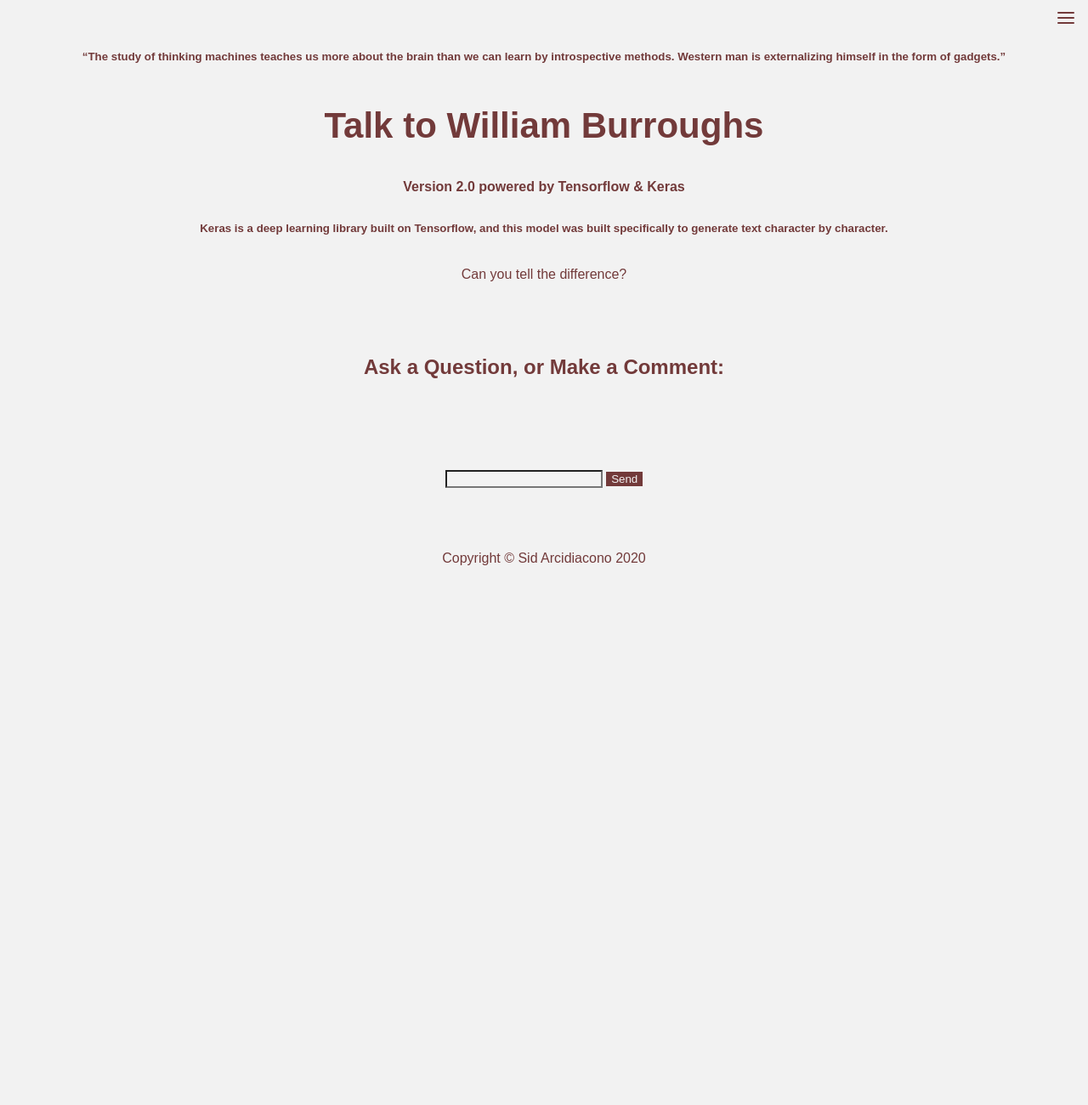
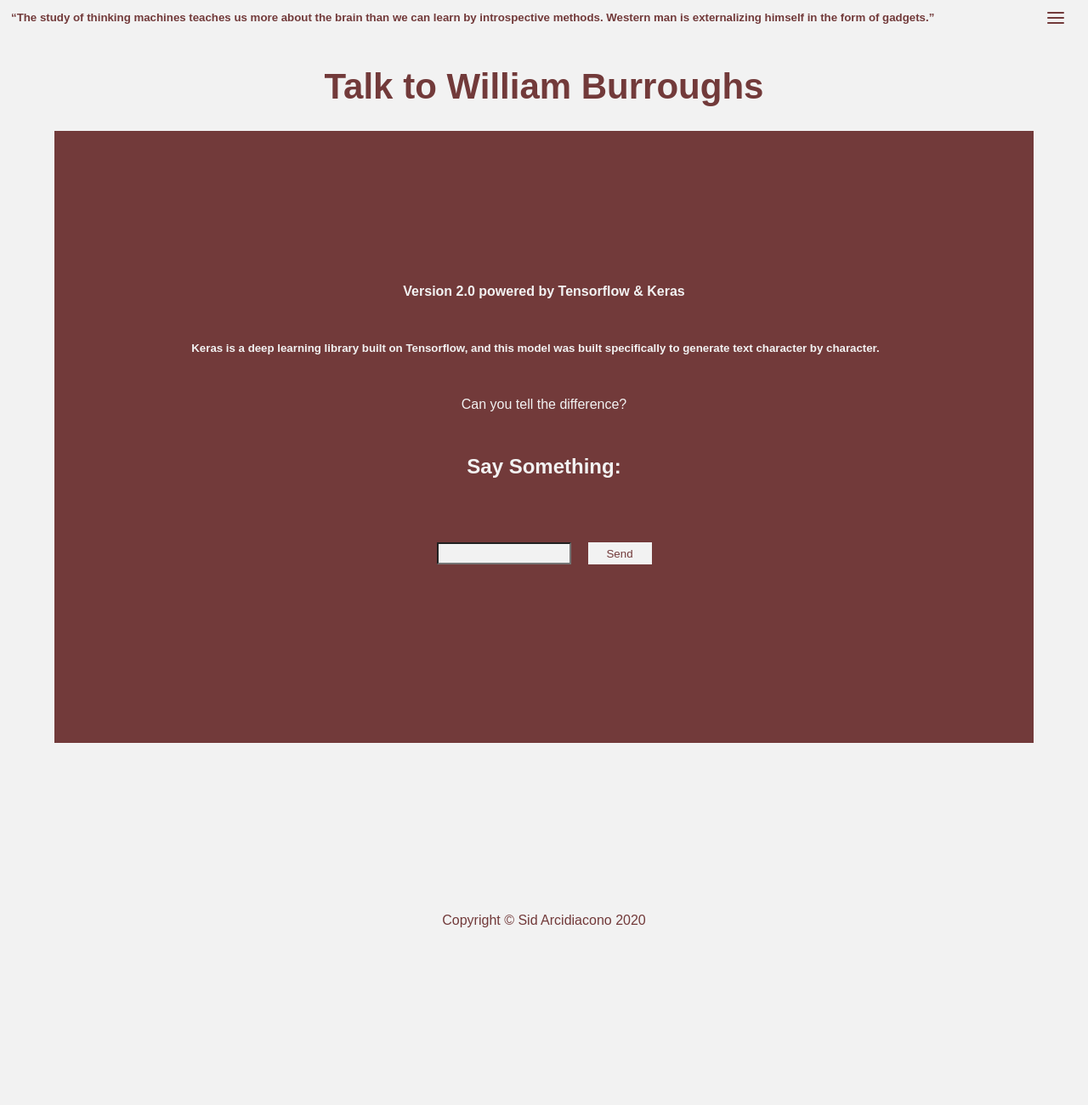
Before and after one commit to sidneyarcidiacono/burroughs, a Flask app: page /kerasgenerator in a window 1280 px wide. Shown: the whole page at 85% size. Before the commit the page ends 665 px from the top, so only its background shows below. Run offline with Flask 2, Linux system fonts and the light colour scheme; some libraries are stand-ins or nearby versions.

Commit message:
Updating html & styling

```diff
--- a/server/static/style.css
+++ b/server/static/style.css
@@ -1,10 +1,10 @@
 * {
-  background-color: #F2F2F2;
   color: #723A3A;
   font-family: sans-serif;
 }
 
 body {
+  background-color: #F2F2F2;
   display: flex;
   flex-direction: column;
   align-items: center;
@@ -12,6 +12,19 @@ body {
 }
 
 header {
+  width: 100%;
+  display: flex;
+  flex-direction: row;
+  align-items: flex-start;
+  justify-content: space-around;
+  margin: auto;
+}
+
+form {
+  display: flex;
+}
+
+.nav {
   display: flex;
   flex-direction: row;
   align-items: flex-end;
@@ -40,9 +53,17 @@ h4 {
   margin: 10px;
 }
 
+h5 {
+  margin-top: 5px;
+  margin-right: 25px;
+  margin-left: 5px;
+  padding: 0;
+}
+
 section {
   padding-top: 40px;
   padding-bottom: 45px;
+  background-color: none;
 }
 
 /* div containing input field */
@@ -51,46 +72,77 @@ div {
   height: 50px;
 }
 
+input {
+  margin: 10px;
+  width: 150px;
+  height: 20px;
+  background-color: #F2F2F2;
+}
+
+input:focus {
+  opacity: 0.75;
+}
+
 button, input[type=submit]{
   drop-shadow: none;
   border: none;
-  background-color: #723A3A;
-  color: #F2F2F2;
+  color: #723A3A;
+  background-color: #F2F2F2;
+  width: 75px;
+  height: 26px;
 }
 
 button:hover, input[type=submit]:hover {
-  background-color: #F2F2F2;
-  color: #723A3A;
-}
-
-input[type="text"]:focus {
-  box-shadow: 0 0 0 3px black;
+  opacity: 0.25;
 }
 
 footer {
   margin-top: auto;
+  padding: 200px;
 }
 
 .invisible {
   display: none;
 }
 
-.content {
-  max-width: 500px;
+.main-content {
+  width: 90vw;
+  height: 90vh;
+  display: flex;
+  align-items: center;
+  justify-content: flex-start;
+  flex-direction: column;
+  background-color: #723A3A;
+}
+
+.main-content-inner {
+  display: flex;
+  align-items: center;
+  justify-content: center;
+  flex-direction: column;
   margin: auto;
-  color: #401b1a;
-  text-align: center;
-  padding: 25px;
-  font-family: Georgia;
+  height: 60%;
+  width: 80%
+}
+
+.main-content-inner h4,
+.main-content-inner h5,
+.main-content-inner h2,
+.main-content-inner p {
+  margin-top: 25px;
+  margin-bottom: 25px;
+  color: #F2F2F2;
 }
 
 #hamburger-menu {
+  width: 60px;
+  height: auto;
   background-color: inherit;
 }
 
 /* TODO: Set up hover effects for ham. menu  */
 
-/* #hamburger-menu:hover {
-  color: black;
-  background-color: inherit;
-} */
+#hamburger-menu:hover {
+  opacity: 0.25;
+  drop-shadow: 2px #fff;
+}
--- a/server/templates/base.html
+++ b/server/templates/base.html
@@ -16,8 +16,12 @@
 
 <body>
   <header>
-    <button id="hamburger-menu"><img src="{{ url_for('static', filename='assets/menu-2.svg') }}" alt="hamburger menu"></button>
-    <nav class="invisible" id="side-nav">
+    <h5>
+      “The study of thinking machines teaches us more about the brain than we can learn by introspective methods.
+      Western man is externalizing himself in the form of gadgets.”
+    </h5>
+    <button class="nav" id="hamburger-menu"><img src="{{ url_for('static', filename='assets/menu-2.svg') }}" alt="hamburger menu"></button>
+    <nav class="invisible nav" id="side-nav">
       <a href="{{ url_for('main.about') }}">About the Generator</a>
       <a href="{{ url_for('main.home') }}">v 1.0</a>
       <a href="{{ url_for('main.kerasgenerator') }}">v 2.0</a>
--- a/server/templates/generator.html
+++ b/server/templates/generator.html
@@ -3,11 +3,10 @@
 {% block content %}
 
 <body>
-  <h5>
-    “The study of thinking machines teaches us more about the brain than we can learn by introspective methods.
-    Western man is externalizing himself in the form of gadgets.”
-  </h5>
+
   <h1>Talk to William Burroughs</h1>
+  <div class="main-content">
+    <div class="main-content-inner">
       <h4>Version 2.0 powered by Tensorflow & Keras</h4>
       <h5>
         Keras is a deep learning library built on Tensorflow, and this model was built
@@ -15,26 +14,25 @@
       </h5>
       <p>Can you tell the difference?</p>
 
-<section>
-  <div>
-        <h2>Ask a Question, or Make a Comment:</h2>
-  </div>
-</section>
+      <h2>Say Something:</h2>
 
       <section>
-  <div>
+
         {% if response %}
         <p>{{ user_input }}</p>
         <h4>{{ response }}</h4>
-      <button id="say-more">Say More</button>
+        <form class="" action="{{ url_for('main.kerasgenerator')}}" method="GET">
+          <input type="submit" name="say-more" value="Say More">
+        </form>
         {% else %}
         <form class="user-comment" action="{{ url_for('main.kerasgenerator') }}" method="POST">
-        <input type="text" name="user-input" id="user-input">
+          <input type="text" name="user-input">
           <input type="submit" value="Send">
         </form>
         {% endif %}
+      </section>
     </div>
- </section>
+  </div>
 
 </body>
 
```
Also changed, not shown: server/templates/about.html (+5 -2 lines), server/templates/brain.html (+9 -12 lines). Lines whose indentation alone changed are shown as unchanged.
